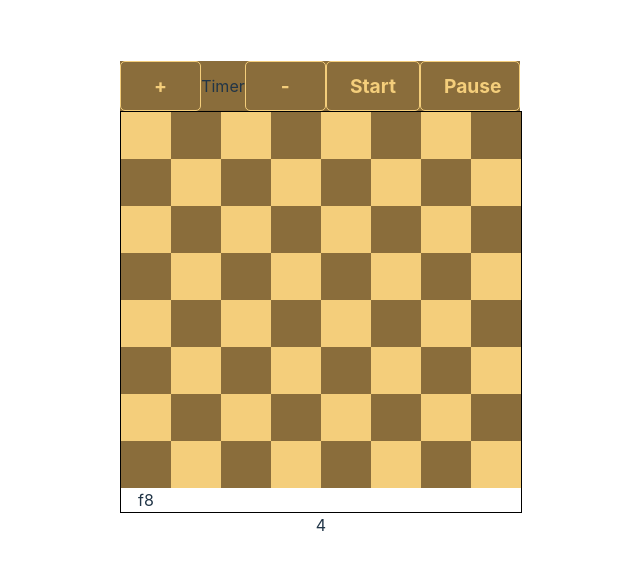
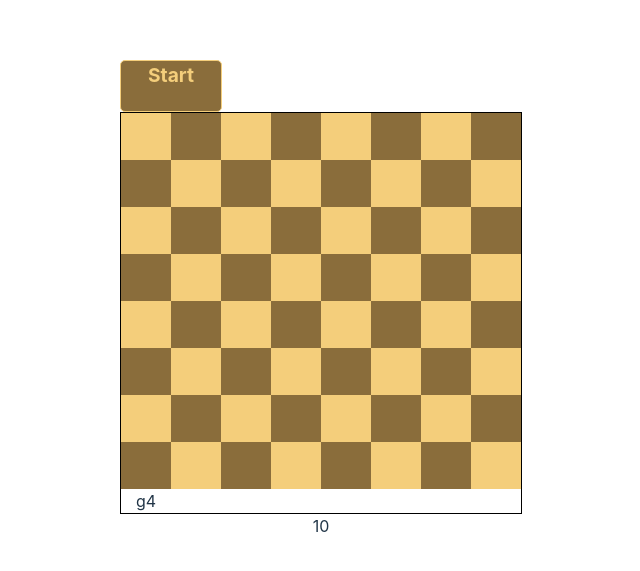
Before and after one commit to thelonehegelian/chessordinate, a React (Vite) app: page / in a window 1280 px wide. Shown: the part 101-672 px from the top of the page, without its empty margins (319-959 px from the left). Built offline with nearby package versions, Linux system fonts and the light colour scheme.

Commit message:
Implement start-pause button

```diff
--- a/src/App.tsx
+++ b/src/App.tsx
@@ -7,7 +7,6 @@ function App() {
 
   return (
     <div className="App">
-      <SettingsPanel/>
       <EmptyChessBoard/>
     </div>
   )
--- a/src/components/EmptyChessBoard.tsx
+++ b/src/components/EmptyChessBoard.tsx
@@ -2,6 +2,7 @@ import React from 'react';
 import styled from 'styled-components';
 import { BoardMap, SquareProps } from '../types';
 import { generateBoardMap } from '../constants';
+
 
 const Board = styled.div`
   display: grid;
@@ -31,6 +32,24 @@ const Button = styled.button`
   font-size: 1.2rem;
   font-weight: bold;
   `;
+const Bar = styled.div`
+  width: 400px;
+  height: 50px;
+  background-color: #8a6d3b;
+  display: flex;
+  justify-content: space-around;
+  align-items: center;
+`;
+const StartStop = styled.div`
+width: 100px;
+height: 50px;
+background-color: #8a6d3b;
+color: #f4ce7b;
+border: 1px solid #f4ce7b;
+border-radius: 5px;
+font-size: 1.2rem;
+font-weight: bold;
+`;
 
 const boardMap = generateBoardMap();
 const SquareComponent: React.FC<SquareProps> = (props) => {
@@ -48,21 +67,26 @@ const getRandomSquare = (boardMap: BoardMap): string => {
 const EmptyChessBoard: React.FC = () => {
   const squares = [];
   const [randomSquare, setRandomSquare] = React.useState(getRandomSquare(boardMap));
-  const [counter, setCounter] = React.useState(0);
+  const [counter, setCounter] = React.useState(10);
+  const [isOn, setIsOn] = React.useState(false);
     // counter display
   React.useEffect(() => {
-      const interval = setInterval(() => {
+    // after each 1 second, decrease counter by 1
+   if (isOn) {
+    const timer = setTimeout(() => {
       setCounter(counter - 1);
-        // if counter is 0, then set the random square
+    }, 1000);
+  //  when the counter is 0, update the random square
     if (counter === 0) {
       setRandomSquare(getRandomSquare(boardMap));
       setCounter(10);
     }
+    return () => clearTimeout(timer);
+   }
 
-      }, 1000);
-      return () => clearInterval(interval);
-    }, [counter]);
 
+
+  }, [counter, isOn]);
 
 
   const handleSquareClick = (id: string) => {
@@ -74,6 +98,11 @@ const EmptyChessBoard: React.FC = () => {
     }
   };
 
+  const handleButtonClick = (txt) => {
+    txt === 'Start'? setIsOn(true) : setIsOn(false);
+     console.log("Button clicked!", isOn);
+  }
+
 
   for (let i = 0; i < 8; i++) {
     for (let j = 0; j < 8; j++) {
@@ -83,7 +112,7 @@ const EmptyChessBoard: React.FC = () => {
     }
   }
 
-  return <><Board>{squares}{boardMap[randomSquare]}</Board><div>{counter}</div></>;
+  return <><StartStop onClick={()=> handleButtonClick(isOn ? "Pause" : "Start")}>{isOn ? "Pause" : "Start"}</StartStop> <Board>{squares}{boardMap[randomSquare]}</Board><div>{counter}</div></>;
 };
 
 export default EmptyChessBoard;
--- a/tsconfig.json
+++ b/tsconfig.json
@@ -14,7 +14,8 @@
     "resolveJsonModule": true,
     "isolatedModules": true,
     "noEmit": true,
-    "jsx": "react-jsx"
+    "jsx": "react-jsx",
+    "noImplicitAny": false
   },
   "include": ["src"],
   "references": [{ "path": "./tsconfig.node.json" }]
```
Lines whose indentation alone changed are shown as unchanged.
